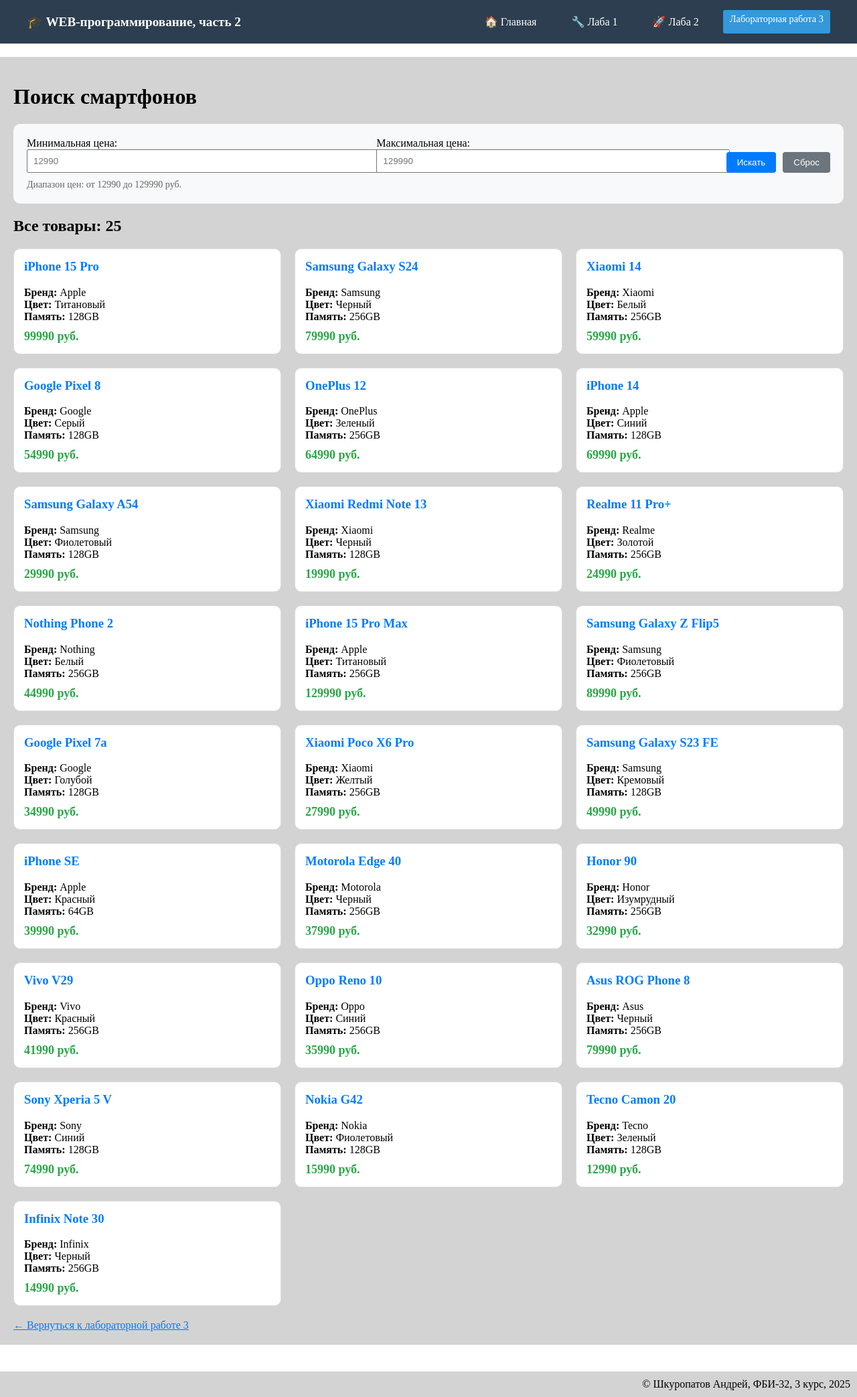
After one commit to andrey22462246/web-back-labs, a Flask app: page /lab3/products in a window 1280 px wide. The commit adds this page. Shown: the whole page at 67% size. Run offline with Flask 3, Linux system fonts and the light colour scheme.

Commit message:
Доп задание

```diff
--- a/lab3.py
+++ b/lab3.py
@@ -161,3 +161,111 @@ def ticket_result():
                          date=date, insurance=insurance, is_child=is_child,
                          base_price=base_price, shelf_price=shelf_price,
                          total_price=total_price)
+
+
+products = [
+    {'id': 1, 'name': 'iPhone 15 Pro', 'brand': 'Apple', 'price': 99990, 'color': 'Титановый', 'storage': '128GB'},
+    {'id': 2, 'name': 'Samsung Galaxy S24', 'brand': 'Samsung', 'price': 79990, 'color': 'Черный', 'storage': '256GB'},
+    {'id': 3, 'name': 'Xiaomi 14', 'brand': 'Xiaomi', 'price': 59990, 'color': 'Белый', 'storage': '256GB'},
+    {'id': 4, 'name': 'Google Pixel 8', 'brand': 'Google', 'price': 54990, 'color': 'Серый', 'storage': '128GB'},
+    {'id': 5, 'name': 'OnePlus 12', 'brand': 'OnePlus', 'price': 64990, 'color': 'Зеленый', 'storage': '256GB'},
+    {'id': 6, 'name': 'iPhone 14', 'brand': 'Apple', 'price': 69990, 'color': 'Синий', 'storage': '128GB'},
+    {'id': 7, 'name': 'Samsung Galaxy A54', 'brand': 'Samsung', 'price': 29990, 'color': 'Фиолетовый', 'storage': '128GB'},
+    {'id': 8, 'name': 'Xiaomi Redmi Note 13', 'brand': 'Xiaomi', 'price': 19990, 'color': 'Черный', 'storage': '128GB'},
+    {'id': 9, 'name': 'Realme 11 Pro+', 'brand': 'Realme', 'price': 24990, 'color': 'Золотой', 'storage': '256GB'},
+    {'id': 10, 'name': 'Nothing Phone 2', 'brand': 'Nothing', 'price': 44990, 'color': 'Белый', 'storage': '256GB'},
+    {'id': 11, 'name': 'iPhone 15 Pro Max', 'brand': 'Apple', 'price': 129990, 'color': 'Титановый', 'storage': '256GB'},
+    {'id': 12, 'name': 'Samsung Galaxy Z Flip5', 'brand': 'Samsung', 'price': 89990, 'color': 'Фиолетовый', 'storage': '256GB'},
+    {'id': 13, 'name': 'Google Pixel 7a', 'brand': 'Google', 'price': 34990, 'color': 'Голубой', 'storage': '128GB'},
+    {'id': 14, 'name': 'Xiaomi Poco X6 Pro', 'brand': 'Xiaomi', 'price': 27990, 'color': 'Желтый', 'storage': '256GB'},
+    {'id': 15, 'name': 'Samsung Galaxy S23 FE', 'brand': 'Samsung', 'price': 49990, 'color': 'Кремовый', 'storage': '128GB'},
+    {'id': 16, 'name': 'iPhone SE', 'brand': 'Apple', 'price': 39990, 'color': 'Красный', 'storage': '64GB'},
+    {'id': 17, 'name': 'Motorola Edge 40', 'brand': 'Motorola', 'price': 37990, 'color': 'Черный', 'storage': '256GB'},
+    {'id': 18, 'name': 'Honor 90', 'brand': 'Honor', 'price': 32990, 'color': 'Изумрудный', 'storage': '256GB'},
+    {'id': 19, 'name': 'Vivo V29', 'brand': 'Vivo', 'price': 41990, 'color': 'Красный', 'storage': '256GB'},
+    {'id': 20, 'name': 'Oppo Reno 10', 'brand': 'Oppo', 'price': 35990, 'color': 'Синий', 'storage': '256GB'},
+    {'id': 21, 'name': 'Asus ROG Phone 8', 'brand': 'Asus', 'price': 79990, 'color': 'Черный', 'storage': '256GB'},
+    {'id': 22, 'name': 'Sony Xperia 5 V', 'brand': 'Sony', 'price': 74990, 'color': 'Синий', 'storage': '128GB'},
+    {'id': 23, 'name': 'Nokia G42', 'brand': 'Nokia', 'price': 15990, 'color': 'Фиолетовый', 'storage': '128GB'},
+    {'id': 24, 'name': 'Tecno Camon 20', 'brand': 'Tecno', 'price': 12990, 'color': 'Зеленый', 'storage': '128GB'},
+    {'id': 25, 'name': 'Infinix Note 30', 'brand': 'Infinix', 'price': 14990, 'color': 'Черный', 'storage': '256GB'}
+]
+
+
+min_price_all = min(product['price'] for product in products)
+max_price_all = max(product['price'] for product in products)
+
+@lab3.route('/lab3/products')
+def products_search():
+
+    min_price_cookie = request.cookies.get('min_price')
+    max_price_cookie = request.cookies.get('max_price')
+
+
+    min_price_form = request.args.get('min_price')
+    max_price_form = request.args.get('max_price')
+    reset = request.args.get('reset')
+
+
+    if reset:
+        resp = make_response(redirect('/lab3/products'))
+        resp.set_cookie('min_price', '', expires=0)
+        resp.set_cookie('max_price', '', expires=0)
+        return resp
+
+
+    if min_price_form is not None or max_price_form is not None:
+
+        min_price = min_price_form
+        max_price = max_price_form
+
+
+        resp = make_response(redirect('/lab3/products'))
+        if min_price_form:
+            resp.set_cookie('min_price', min_price_form)
+        if max_price_form:
+            resp.set_cookie('max_price', max_price_form)
+        return resp
+    else:
+
+        min_price = min_price_cookie
+        max_price = max_price_cookie
+
+
+    filtered_products = products.copy()
+
+    if min_price:
+        try:
+            min_val = int(min_price)
+            filtered_products = [p for p in filtered_products if p['price'] >= min_val]
+        except ValueError:
+            pass
+
+    if max_price:
+        try:
+            max_val = int(max_price)
+            filtered_products = [p for p in filtered_products if p['price'] <= max_val]
+        except ValueError:
+            pass
+
+
+    if min_price and max_price:
+        try:
+            if int(min_price) > int(max_price):
+                min_price, max_price = max_price, min_price
+
+                resp = make_response(redirect('/lab3/products'))
+                resp.set_cookie('min_price', min_price)
+                resp.set_cookie('max_price', max_price)
+                return resp
+        except ValueError:
+            pass
+
+    return render_template('lab3/products.html',
+                         products=filtered_products,
+                         min_price=min_price or '',
+                         max_price=max_price or '',
+                         min_price_all=min_price_all,
+                         max_price_all=max_price_all,
+                         total_found=len(filtered_products),
+                         total_all=len(products))
--- a/templates/lab3/lab3.html
+++ b/templates/lab3/lab3.html
@@ -17,6 +17,7 @@
         <li><a href="/lab3/form1">Форма</a></li>
         <li><a href="/lab3/order">Заказ</a></li>
         <li><a href="/lab3/ticket">Железнодорожный билет</a></li>
+        <li><a href="/lab3/products">Поиск товаров</a></li>
         <li><a href="/lab3/settings">Настройки</a></li>
     </ol>
 {% endblock %}
--- /dev/null
+++ b/templates/lab3/products.html
@@ -0,0 +1,87 @@
+{% extends "base.html" %}
+
+{% block lab %}Лабораторная работа 3{% endblock %}
+
+{% block main %}
+    <h1>Поиск смартфонов</h1>
+
+    <div style="background-color: #f8f9fa; padding: 20px; border-radius: 10px; margin-bottom: 20px;">
+        <form>
+            <div style="display: grid; grid-template-columns: 1fr 1fr auto; gap: 15px; align-items: end;">
+                <div>
+                    <label for="min_price">Минимальная цена:</label>
+                    <input type="number" id="min_price" name="min_price"
+                           value="{{ min_price }}"
+                           placeholder="{{ min_price_all }}"
+                           min="0" style="width: 100%; padding: 8px;">
+                </div>
+
+                <div>
+                    <label for="max_price">Максимальная цена:</label>
+                    <input type="number" id="max_price" name="max_price"
+                           value="{{ max_price }}"
+                           placeholder="{{ max_price_all }}"
+                           min="0" style="width: 100%; padding: 8px;">
+                </div>
+
+                <div style="display: flex; gap: 10px;">
+                    <button type="submit" style="padding: 8px 16px; background-color: #007bff; color: white; border: none; border-radius: 4px; cursor: pointer;">
+                        Искать
+                    </button>
+                    <button type="submit" name="reset" value="1" style="padding: 8px 16px; background-color: #6c757d; color: white; border: none; border-radius: 4px; cursor: pointer;">
+                        Сброс
+                    </button>
+                </div>
+            </div>
+        </form>
+
+        <div style="margin-top: 10px; font-size: 14px; color: #666;">
+            Диапазон цен: от {{ min_price_all }} до {{ max_price_all }} руб.
+        </div>
+    </div>
+
+    <div style="margin-bottom: 20px;">
+        <h2>
+            {% if min_price or max_price %}
+                Найдено товаров: {{ total_found }} из {{ total_all }}
+            {% else %}
+                Все товары: {{ total_all }}
+            {% endif %}
+        </h2>
+
+        {% if min_price or max_price %}
+            <div style="color: #666; font-size: 14px;">
+                Фильтр:
+                {% if min_price %}от {{ min_price }} руб{% endif %}
+                {% if max_price %}{% if min_price %} до {% else %}до {% endif %}{{ max_price }} руб{% endif %}
+            </div>
+        {% endif %}
+    </div>
+
+    {% if products %}
+        <div style="display: grid; grid-template-columns: repeat(auto-fill, minmax(300px, 1fr)); gap: 20px;">
+            {% for product in products %}
+                <div style="border: 1px solid #ddd; border-radius: 10px; padding: 15px; background-color: white;">
+                    <h3 style="margin-top: 0; color: #007bff;">{{ product.name }}</h3>
+                    <div style="margin-bottom: 10px;">
+                        <strong>Бренд:</strong> {{ product.brand }}<br>
+                        <strong>Цвет:</strong> {{ product.color }}<br>
+                        <strong>Память:</strong> {{ product.storage }}
+                    </div>
+                    <div style="font-size: 18px; font-weight: bold; color: #28a745;">
+                        {{ product.price }} руб.
+                    </div>
+                </div>
+            {% endfor %}
+        </div>
+    {% else %}
+        <div style="text-align: center; padding: 40px; background-color: #f8f9fa; border-radius: 10px;">
+            <h3 style="color: #666;">😔 Не найдено ни одного товара</h3>
+            <p>Попробуйте изменить параметры поиска</p>
+        </div>
+    {% endif %}
+
+    <div style="margin-top: 20px;">
+        <a href="/lab3" style="color: #007bff;">← Вернуться к лабораторной работе 3</a>
+    </div>
+{% endblock %}
```
